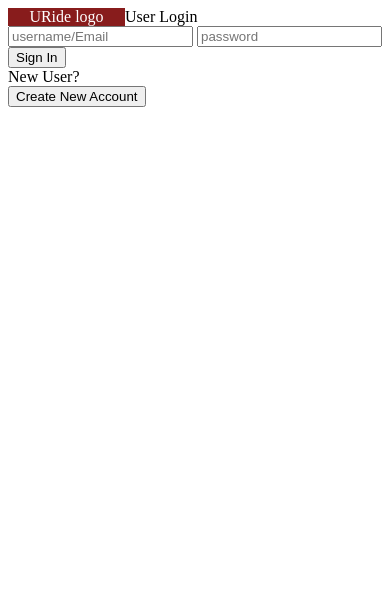
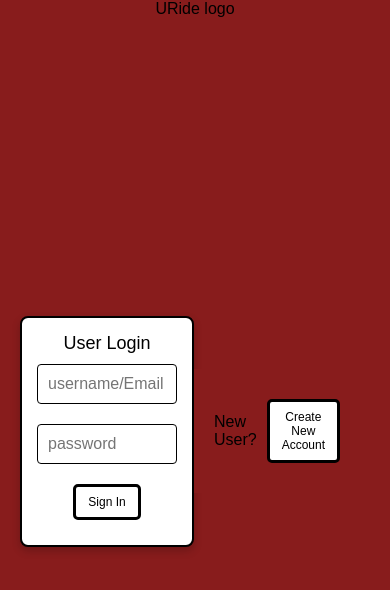
Before and after one commit to ginpks/TRANSPORTATION, a plain HTML site: page Front-End/login/LoginPage.html in a window 390 px wide. Drawn offline with Linux system fonts and the light colour scheme.

Commit message:
Changed styles.css for login page, added styles for the login form and the login button.

```diff
--- a/Front-End/login/styles.css
+++ b/Front-End/login/styles.css
@@ -1,42 +1,28 @@
 /* General body styling */
 body {
-    /* margin: 0;
+    margin: 0;
     padding: 0;
     display: flex;
     flex-direction: column;
     align-items: center;
     justify-content: center;
+    min-height: 100vh;
     background-color: #881c1c;
     font-family: Arial, sans-serif;
 }
-.header{
+
+/* Container for the left and right sections */
+.container {
     display: flex;
-    justify-content: space-between;
-    align-items: center;
+    flex-wrap: wrap; /* Allows wrapping on smaller screens */
+    width: 100%;
+    max-width: 1200px;
+    height: auto;
 }
-.header-bar{
-    display: flex;
-    height: 60px;
-    /* height: 3vw; */
-    justify-content: space-between; /* make sure proper dispute in different width */
-    /* padding: 0 5%; */
-}
-.webLogo{
-    float: left;
-    display: flex;
-    width: 30vw;
-    height: 100%;
-    background-color: #881c1c;
-    color:#fff;
-    text-align: center;
-    align-items: center;
-    justify-content: center;
-    font-size: 1em;
-    line-height: normal;
 
+/* Left and right panels */
 .left, .right {
-    /* flex: 1; */
-    flex-direction: column;
+    flex: 1;
     display: flex;
     align-items: center;
     justify-content: center;
@@ -44,8 +30,9 @@ body {
     box-sizing: border-box; /* Includes padding in total width/height */
     background-color: #881c1c;
 }
-.right {
-    margin-top: 50px;
+
+.left {
+    border-right: 4px solid #000;
 }
 
 .right {
@@ -54,6 +41,12 @@ body {
 
 /* Box styling */
 .box {
+    width: 90%; /* Responsive width */
+    max-width: 400px; /* Limit max size */
+    padding: 20px;
+    background-color: white;
+    border: 2px solid black;
+    border-radius: 8px; /* Rounded corners */
     display: flex;
     flex-direction: column;
     align-items: center;
@@ -62,11 +55,13 @@ body {
     box-shadow: 0 4px 8px rgba(0, 0, 0, 0.2); /* Subtle shadow */
 }
 
+/* Button styles */
 .button, .button3 {
     border: none;
     background-color: #ffffff;
     color: black;
-
+    font-size: 16px;
+    padding: 15px 20px;
     text-align: center;
     margin: 10px;
     border: 3px solid black;
@@ -118,5 +113,38 @@ body {
     display: flex;
     width: 100%;
     justify-content: center;
+    flex-wrap: wrap; /* Allows buttons to stack on smaller screens */
 }
+
+/* Media Queries for Responsiveness */
+@media (max-width: 768px) {
+    .left, .right {
+        flex: 1 1 100%; /* Take full width on small screens */
+        border: none; /* Remove border for a cleaner look */
+    }
+
+    .box {
+        width: 100%;
+        max-width: 90%; /* Reduce max size */
+    }
+
+    .button, .button3 {
+        font-size: 14px;
+        padding: 10px 15px; /* Smaller padding */
+    }
+
+    .input {
+        max-width: 100%; /* Full width on smaller screens */
+    }
 }
+
+@media (max-width: 480px) {
+    .button, .button3 {
+        font-size: 12px;
+        padding: 8px 12px; /* Smaller padding for very small screens */
+    }
+
+    .box {
+        padding: 15px; /* Smaller padding for compact design */
+    }
+}
```
